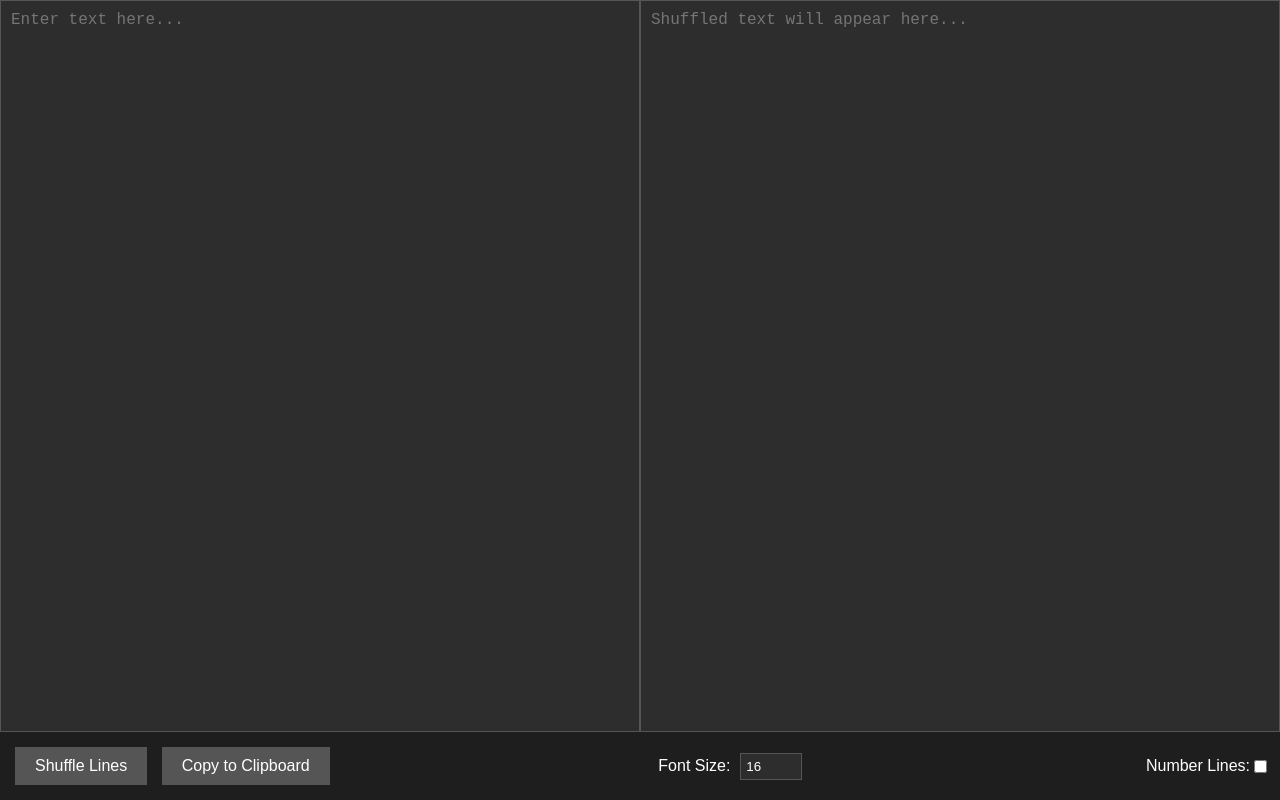
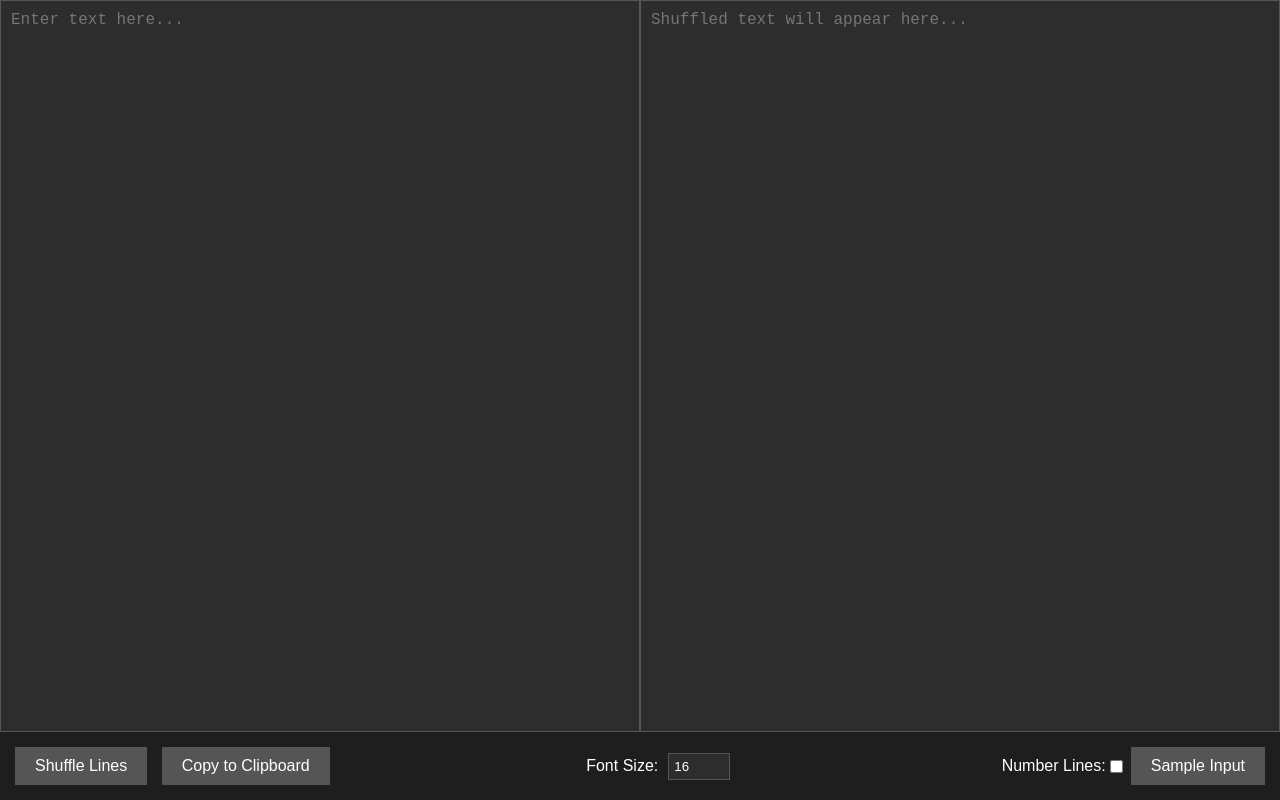
Before and after one commit to coledykstra/coledykstra.github.io, a plain HTML site: page stringshuffle.html in a window 1280 px wide. Drawn offline with Linux system fonts and the light colour scheme.

Commit message:
feat: add string shuffle sample input

```diff
--- a/stringshuffle.html
+++ b/stringshuffle.html
@@ -92,6 +92,7 @@
         <div class="numbering-control">
             <label for="numbering">Number Lines:</label>
             <input type="checkbox" id="numbering">
+            <button onclick="sampleText()">Sample Input</button>
         </div>
     </div>
 
@@ -122,6 +123,41 @@
             document.getElementById('inputText').style.fontSize = fontSize + 'px';
             document.getElementById('outputText').style.fontSize = fontSize + 'px';
         }
+
+        function sampleText() {
+            const animals = [
+                "Albatross",
+                "Bear",
+                "Cat",
+                "Cheetah",
+                "Cow",
+                "Crocodile",
+                "Crow",
+                "Dog",
+                "Donkey",
+                "Elephant",
+                "Fish",
+                "Hare",
+                "Hen",
+                "Horse",
+                "Leopard",
+                "Lion",
+                "Panther",
+                "Pigeon",
+                "Polar bear",
+                "Porcupine",
+                "Rabbit",
+                "Tiger",
+                "Tortoise",
+                "Turtle"
+            ];
+            const inputElement = document.getElementById('inputText');
+            if (inputElement.value === '') {
+                inputElement.value = animals.join('\n');
+            } else {
+                alert('Input is not empty!');
+            }
+        }
     </script>
 </body>
 </html>
```
